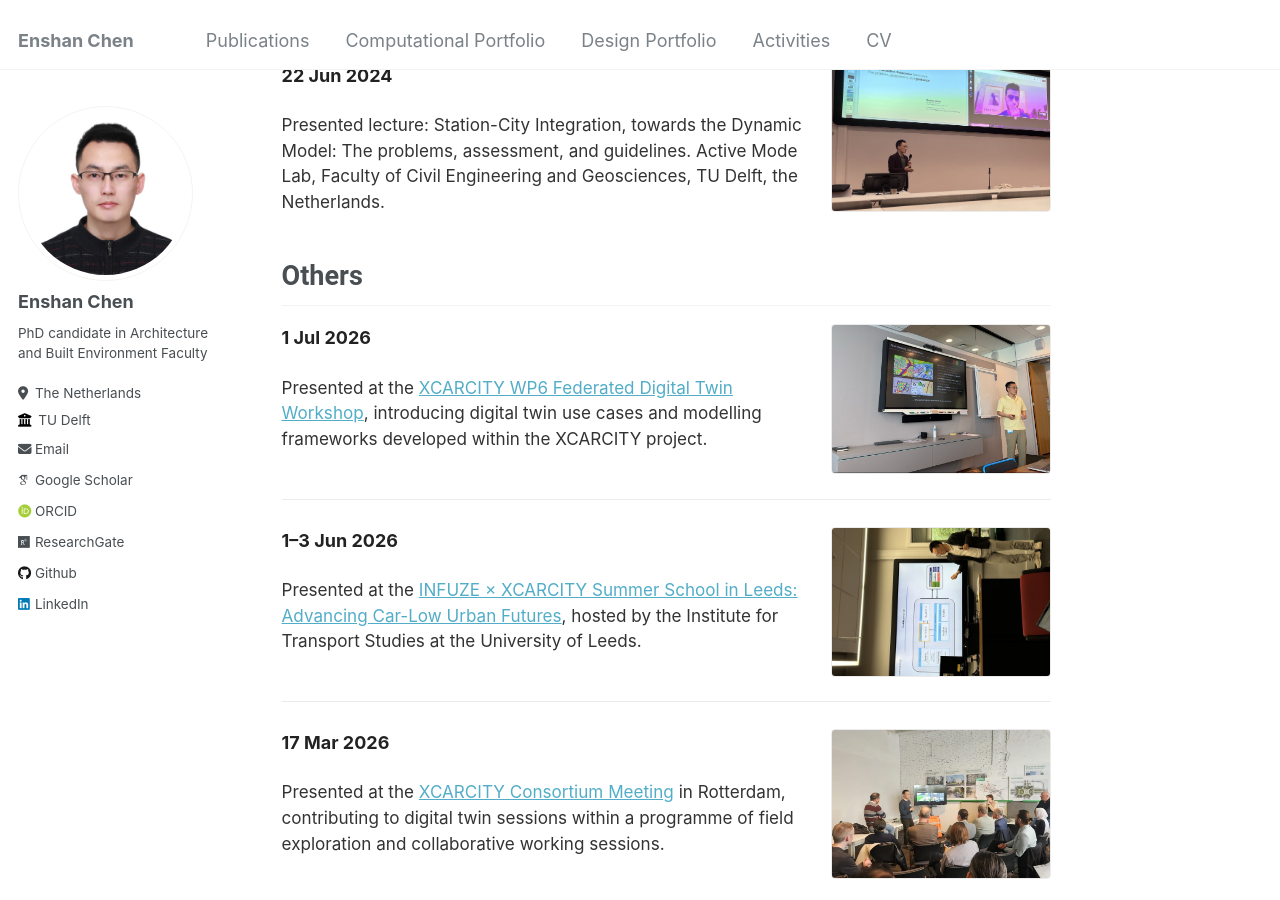
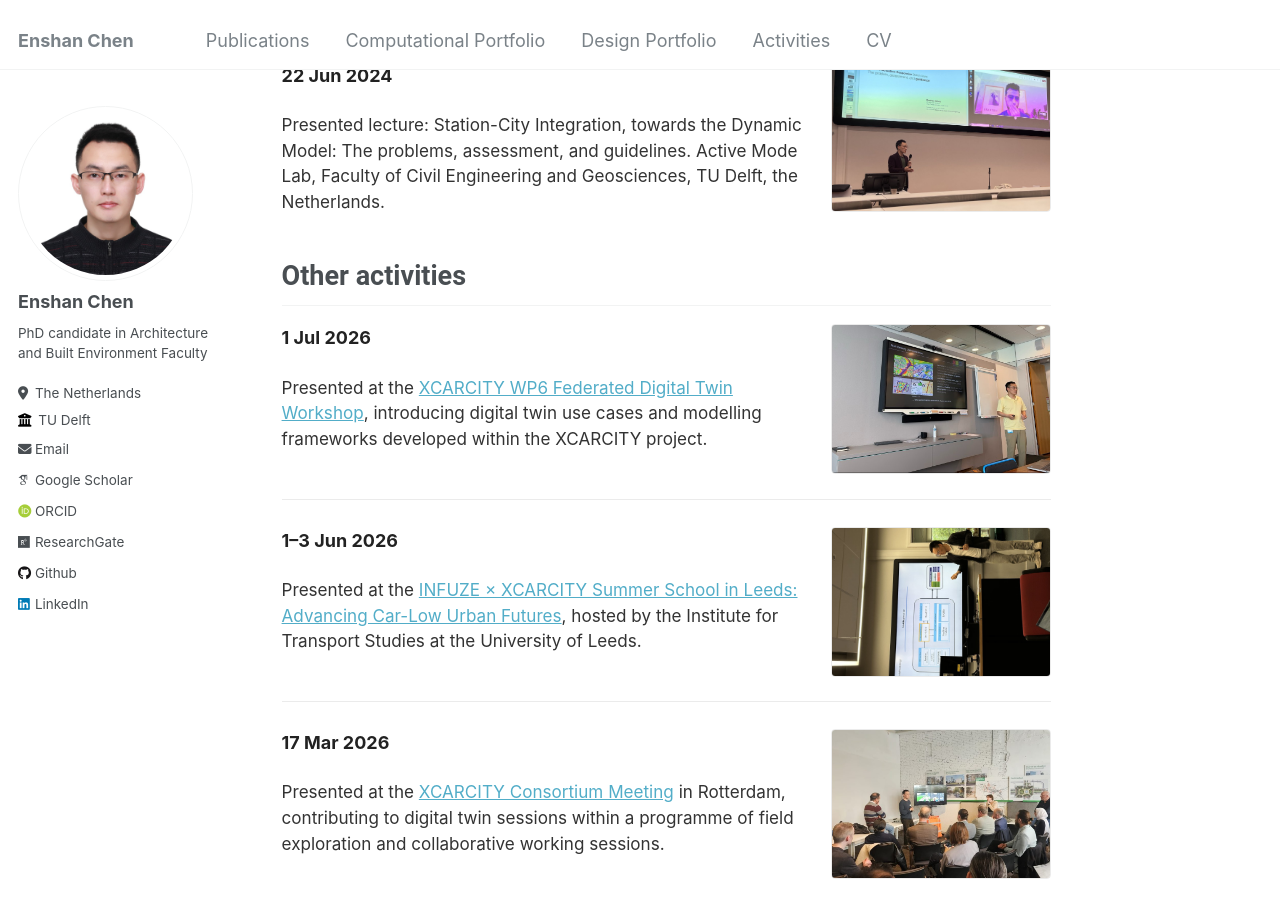
Before and after one commit to 1309928130/1309928130.github.io, a Jekyll site: the page built from _pages/activities.md, in a window 1280 px wide and 900 px high, scrolled down 1081 px. Built offline with Jekyll 4.4.1, drawn with Linux system fonts in a browser that asks for light colours; some web fonts are replaced.

Commit message:
Rename Activities section to Other activities.
Co-authored-by: Cursor <cursoragent@cursor.com>

```diff
--- a/_data/activities.yml
+++ b/_data/activities.yml
@@ -46,7 +46,7 @@ sections:
           Civil Engineering and Geosciences, TU Delft, the Netherlands.
         image: "/images/activities/station-city-integration-lecture-2024.jpg"
 
-  - name: "Others"
+  - name: "Other activities"
     items:
       - date: "1 Jul 2026"
         description: >-
```
